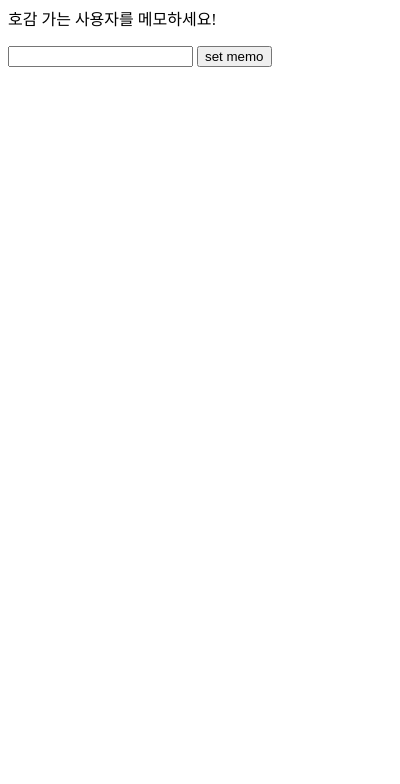
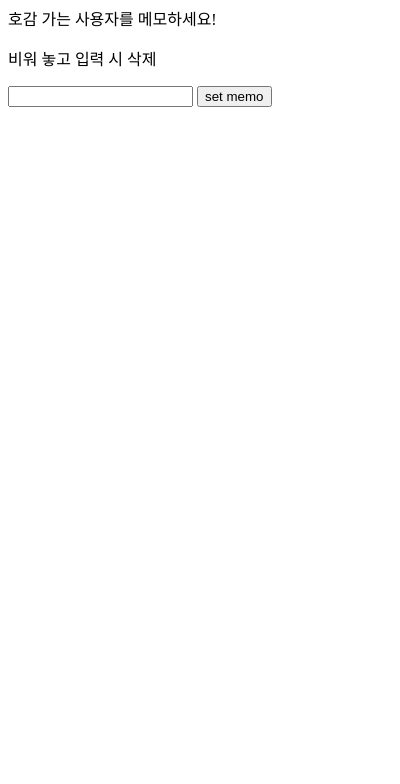
Before and after one commit to ch4n33/Twitter-memo, a browser extension: page popup.html in a window 400 px wide. Shown: the part 60-844 px from the top of the page. Drawn offline with Linux system fonts and the light colour scheme.

```diff
--- a/popup.html
+++ b/popup.html
@@ -6,6 +6,7 @@
   <body>
     <h1>Twitter Memo</h1>
     <p>호감 가는 사용자를 메모하세요!</p>
+    <p>비워 놓고 입력 시 삭제</p>
 
     <input id="memoInput" type="text" placeholder="">
     <button id="memoButton">set memo</button>
```
Also changed, not shown: README.md.
